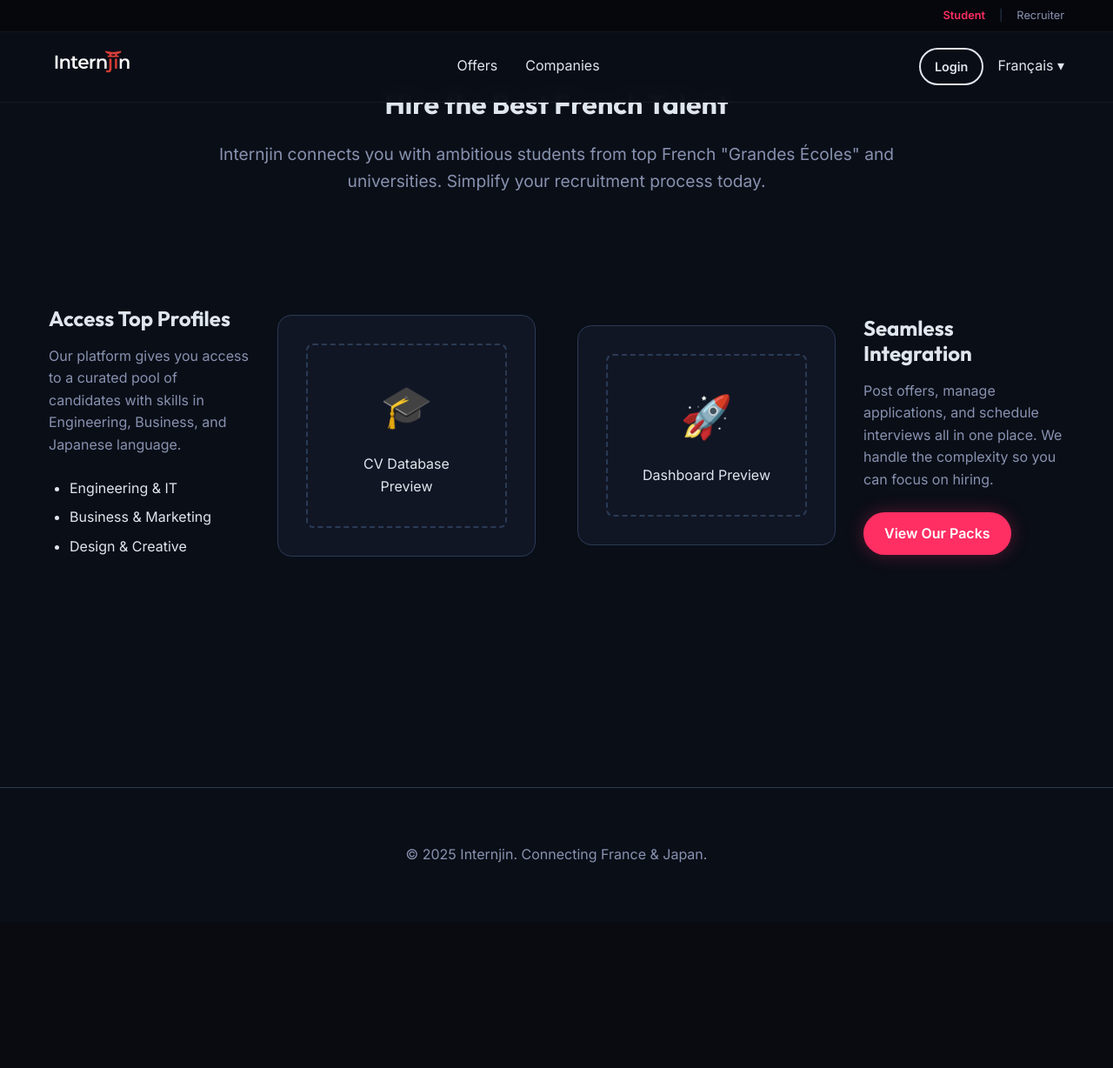
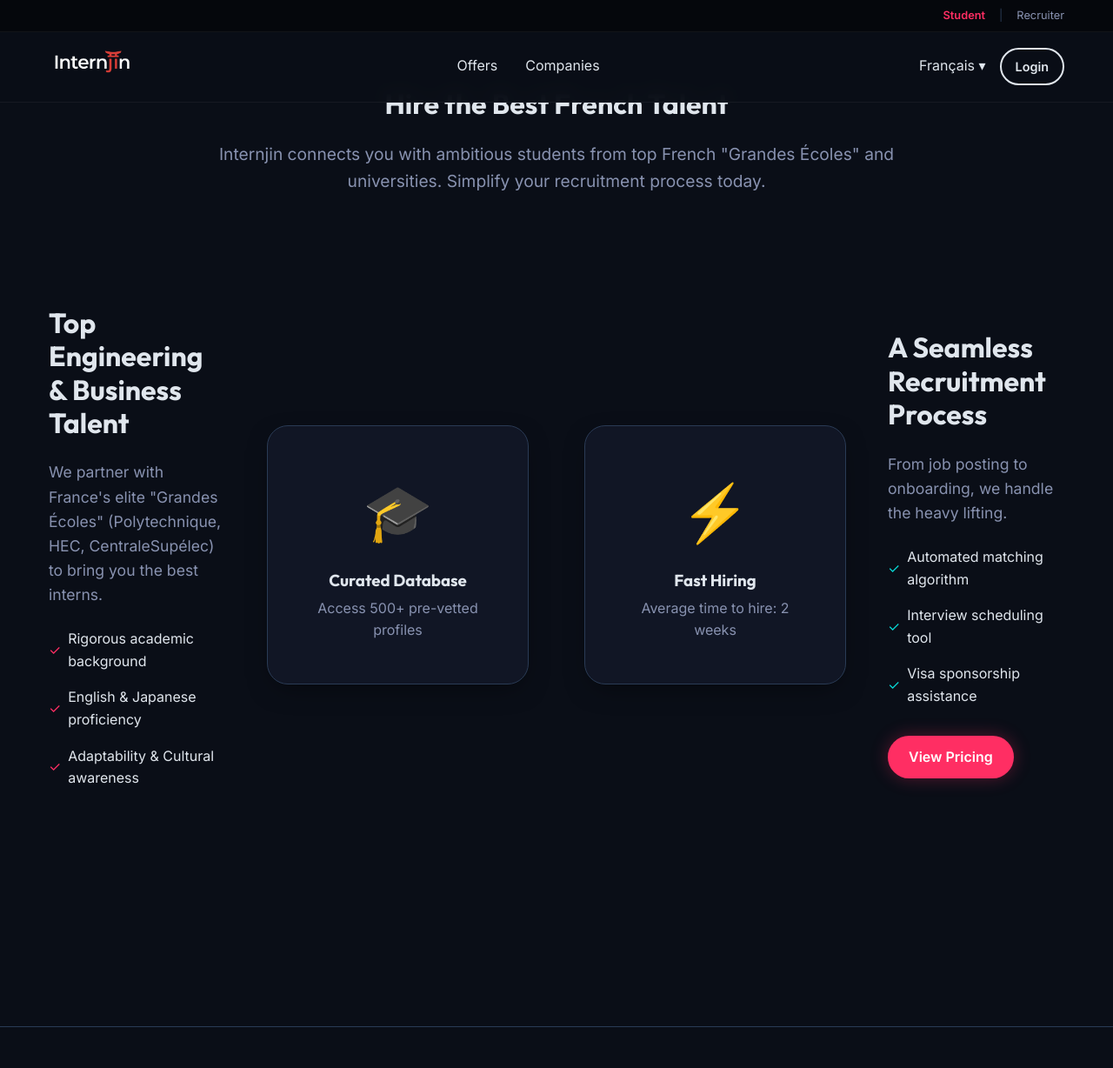
Before and after one commit to ChahanD/Internjin, a Flask app: page /companies/solutions in a window 1280 px wide. Shown: the top 1228 px of the page at 87% size. Before the commit the page ends 992 px from the top, so only its background shows below. Run offline with Flask 3, Linux system fonts and the light colour scheme.

Commit message:
feat: Introduce role-based content for the homepage and enhance the company solutions page with new detailed sections.

```diff
--- a/templates/base.html
+++ b/templates/base.html
@@ -61,6 +61,17 @@
                         Us</a>
                     {% endif %}
 
+                    {% if role == 'student' %}
+                    <div class="dropdown">
+                        <a href="#" class="dropdown-toggle">Français ▾</a>
+                        <ul class="dropdown-menu">
+                            <li><a href="?lang=fr">Français</a></li>
+                            <li><a href="?lang=en">English</a></li>
+                            <li><a href="?lang=jp">日本語</a></li>
+                        </ul>
+                    </div>
+                    {% endif %}
+
                     {% if current_user.is_authenticated %}
                     <div class="dropdown">
                         <a href="#" class="dropdown-toggle" style="color: var(--color-primary);">{{ current_user.name }}
@@ -72,17 +83,6 @@
                     </div>
                     {% else %}
                     <a href="/login" class="btn btn-outline" style="padding: 8px 16px; font-size: 0.9rem;">Login</a>
-                    {% endif %}
-
-                    {% if role == 'student' %}
-                    <div class="dropdown">
-                        <a href="#" class="dropdown-toggle">Français ▾</a>
-                        <ul class="dropdown-menu">
-                            <li><a href="?lang=fr">Français</a></li>
-                            <li><a href="?lang=en">English</a></li>
-                            <li><a href="?lang=jp">日本語</a></li>
-                        </ul>
-                    </div>
                     {% endif %}
                 </div>
             </nav>
--- a/templates/company_solutions.html
+++ b/templates/company_solutions.html
@@ -12,47 +12,63 @@
         </p>
     </div>
 
-    <div class="grid" style="gap: 3rem;">
-        <div style="display: flex; align-items: center; gap: 2rem;">
+    <div class="grid" style="gap: 4rem;">
+        <!-- Section 1: Top Talent -->
+        <div style="display: flex; align-items: center; gap: 3rem;">
             <div style="flex: 1;">
-                <h2 style="margin-bottom: 1rem;">Access Top Profiles</h2>
-                <p style="color: #8892b0; margin-bottom: 1.5rem;">
-                    Our platform gives you access to a curated pool of candidates with skills in Engineering, Business,
-                    and Japanese language.
+                <h2 style="font-size: 2rem; margin-bottom: 1.5rem;">Top Engineering & Business Talent</h2>
+                <p style="color: #8892b0; margin-bottom: 1.5rem; font-size: 1.1rem;">
+                    We partner with France's elite "Grandes Écoles" (Polytechnique, HEC, CentraleSupélec) to bring you
+                    the best interns.
                 </p>
-                <ul style="list-style: disc; padding-left: 1.5rem; color: #e0e6ed;">
-                    <li style="margin-bottom: 0.5rem;">Engineering & IT</li>
-                    <li style="margin-bottom: 0.5rem;">Business & Marketing</li>
-                    <li style="margin-bottom: 0.5rem;">Design & Creative</li>
+                <ul style="list-style: none; padding: 0; color: #e0e6ed;">
+                    <li style="margin-bottom: 1rem; display: flex; align-items: center; gap: 0.5rem;">
+                        <span style="color: var(--color-primary);">✓</span> Rigorous academic background
+                    </li>
+                    <li style="margin-bottom: 1rem; display: flex; align-items: center; gap: 0.5rem;">
+                        <span style="color: var(--color-primary);">✓</span> English & Japanese proficiency
+                    </li>
+                    <li style="margin-bottom: 1rem; display: flex; align-items: center; gap: 0.5rem;">
+                        <span style="color: var(--color-primary);">✓</span> Adaptability & Cultural awareness
+                    </li>
                 </ul>
             </div>
             <div
-                style="flex: 1; background: var(--color-card-bg); padding: 2rem; border-radius: 16px; border: 1px solid var(--color-border);">
-                <!-- Placeholder for illustration -->
-                <div
-                    style="text-align: center; padding: 2rem; border: 2px dashed var(--color-border); border-radius: 8px;">
-                    <span style="font-size: 3rem;">🎓</span>
-                    <p style="margin-top: 1rem;">CV Database Preview</p>
+                style="flex: 1; background: var(--color-card-bg); padding: 3rem; border-radius: 24px; border: 1px solid var(--color-border); box-shadow: var(--shadow-card);">
+                <div style="text-align: center;">
+                    <div style="font-size: 4rem; margin-bottom: 1rem;">🎓</div>
+                    <h3 style="margin-bottom: 0.5rem;">Curated Database</h3>
+                    <p style="color: #8892b0;">Access 500+ pre-vetted profiles</p>
                 </div>
             </div>
         </div>
 
-        <div style="display: flex; align-items: center; gap: 2rem; flex-direction: row-reverse;">
+        <!-- Section 2: Seamless Process -->
+        <div style="display: flex; align-items: center; gap: 3rem; flex-direction: row-reverse;">
             <div style="flex: 1;">
-                <h2 style="margin-bottom: 1rem;">Seamless Integration</h2>
-                <p style="color: #8892b0; margin-bottom: 1.5rem;">
-                    Post offers, manage applications, and schedule interviews all in one place. We handle the complexity
-                    so you can focus on hiring.
+                <h2 style="font-size: 2rem; margin-bottom: 1.5rem;">A Seamless Recruitment Process</h2>
+                <p style="color: #8892b0; margin-bottom: 1.5rem; font-size: 1.1rem;">
+                    From job posting to onboarding, we handle the heavy lifting.
                 </p>
-                <a href="/companies/packs" class="btn btn-primary">View Our Packs</a>
+                <ul style="list-style: none; padding: 0; color: #e0e6ed;">
+                    <li style="margin-bottom: 1rem; display: flex; align-items: center; gap: 0.5rem;">
+                        <span style="color: var(--color-secondary);">✓</span> Automated matching algorithm
+                    </li>
+                    <li style="margin-bottom: 1rem; display: flex; align-items: center; gap: 0.5rem;">
+                        <span style="color: var(--color-secondary);">✓</span> Interview scheduling tool
+                    </li>
+                    <li style="margin-bottom: 1rem; display: flex; align-items: center; gap: 0.5rem;">
+                        <span style="color: var(--color-secondary);">✓</span> Visa sponsorship assistance
+                    </li>
+                </ul>
+                <a href="/companies/packs" class="btn btn-primary" style="margin-top: 1rem;">View Pricing</a>
             </div>
             <div
-                style="flex: 1; background: var(--color-card-bg); padding: 2rem; border-radius: 16px; border: 1px solid var(--color-border);">
-                <!-- Placeholder for illustration -->
-                <div
-                    style="text-align: center; padding: 2rem; border: 2px dashed var(--color-border); border-radius: 8px;">
-                    <span style="font-size: 3rem;">🚀</span>
-                    <p style="margin-top: 1rem;">Dashboard Preview</p>
+                style="flex: 1; background: var(--color-card-bg); padding: 3rem; border-radius: 24px; border: 1px solid var(--color-border); box-shadow: var(--shadow-card);">
+                <div style="text-align: center;">
+                    <div style="font-size: 4rem; margin-bottom: 1rem;">⚡️</div>
+                    <h3 style="margin-bottom: 0.5rem;">Fast Hiring</h3>
+                    <p style="color: #8892b0;">Average time to hire: 2 weeks</p>
                 </div>
             </div>
         </div>
```
Also changed, not shown: templates/index.html (+29 -3 lines).
